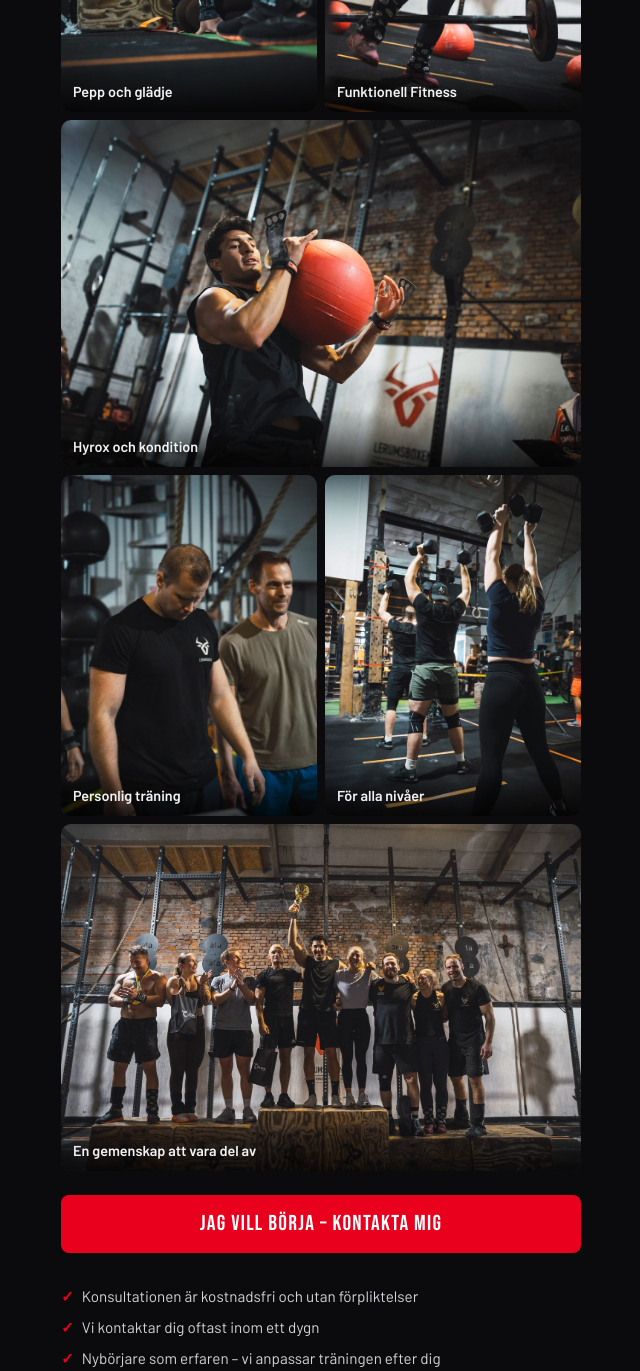
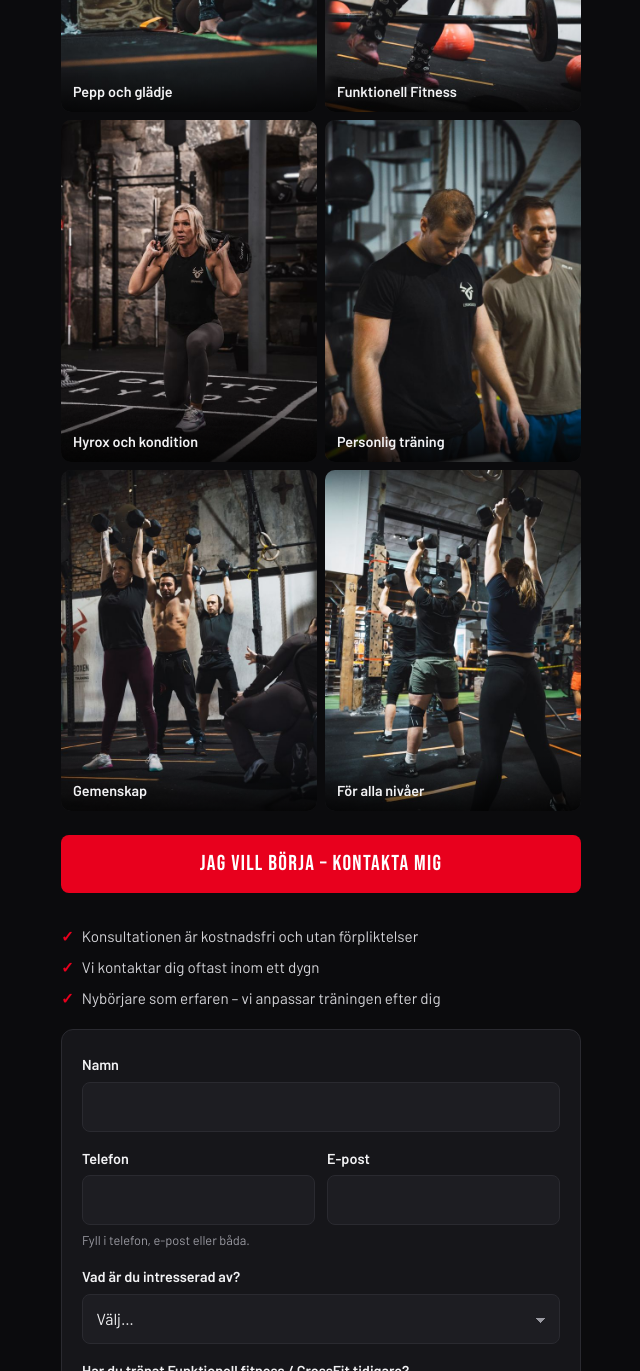
Before and after one commit to Lerumsboxen/lerumsboxen-app, a plain HTML site: page konsultation.html in a window 1280 px wide. Shown: the part 1280-2651 px from the top of the page, without its empty margins (319-959 px from the left). Drawn offline with Linux system fonts and the light colour scheme.

Commit message:
Swap in new Hyrox and community photos and reorder gallery
Co-Authored-By: Claude Opus 5.5 <noreply@anthropic.com>

```diff
--- a/konsultation.html
+++ b/konsultation.html
@@ -131,10 +131,10 @@
       <figure class="wide"><img src="bilder/31.jpg" alt="Coachat gruppass i Lerumsboxen" width="1400" height="933"><figcaption>Coachade pass i grupp</figcaption></figure>
       <figure><img src="bilder/21.jpg" alt="Glad medlem mitt i ett pass" loading="lazy" width="600" height="900"><figcaption>Pepp och glädje</figcaption></figure>
       <figure><img src="bilder/36.jpg" alt="Medlem som tränar funktionell fitness" loading="lazy" width="600" height="900"><figcaption>Funktionell Fitness</figcaption></figure>
-      <figure class="wide"><img src="bilder/28.jpg" alt="Medlem som kastar wall ball" loading="lazy" width="1400" height="933"><figcaption>Hyrox och kondition</figcaption></figure>
+      <figure><img src="bilder/hyrox.jpg" alt="Medlem som gör utfall med sandbag på Hyrox-banan" loading="lazy" width="600" height="884"><figcaption>Hyrox och kondition</figcaption></figure>
       <figure><img src="bilder/10.jpg" alt="Coach med en medlem" loading="lazy" width="600" height="900"><figcaption>Personlig träning</figcaption></figure>
+      <figure><img src="bilder/gemenskap.jpg" alt="Medlemmar som tränar tillsammans med hantlar" loading="lazy" width="600" height="900"><figcaption>Gemenskap</figcaption></figure>
       <figure><img src="bilder/15.jpg" alt="Medlemmar som tränar med hantlar" loading="lazy" width="600" height="900"><figcaption>För alla nivåer</figcaption></figure>
-      <figure class="wide"><img src="bilder/32.jpg" alt="Medlemmar tillsammans på pallen efter en tävling" loading="lazy" width="1400" height="933"><figcaption>En gemenskap att vara del av</figcaption></figure>
     </div>
     <a class="cta" href="#leadForm">Jag vill börja – kontakta mig</a>
   </section>
```
Also changed, not shown: bilder/28.jpg (deleted), bilder/32.jpg (deleted), bilder/gemenskap.jpg (added), bilder/hyrox.jpg (added).
